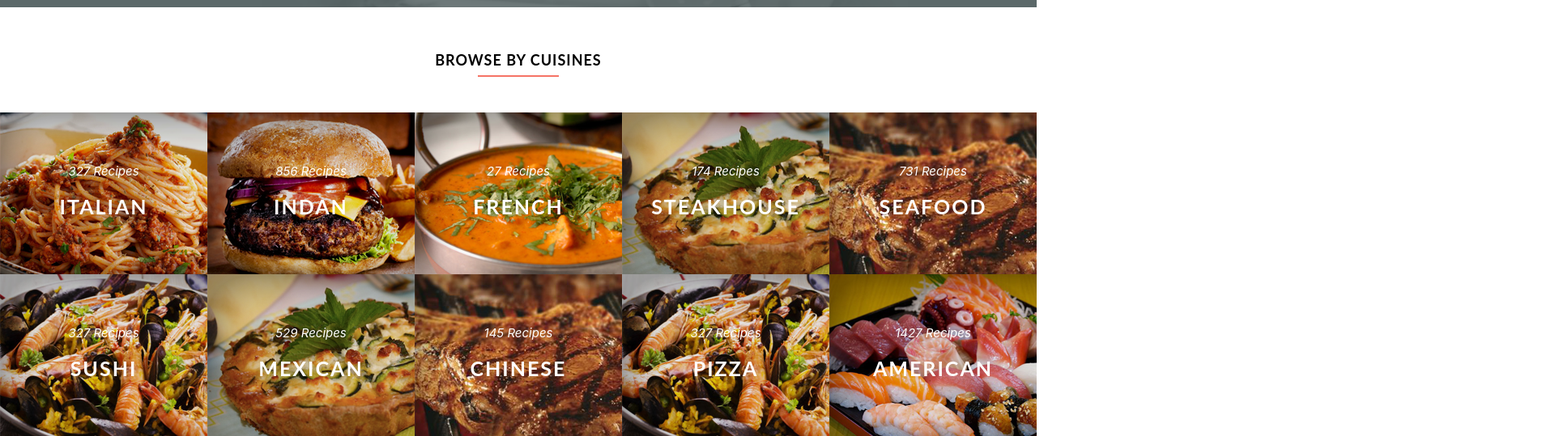
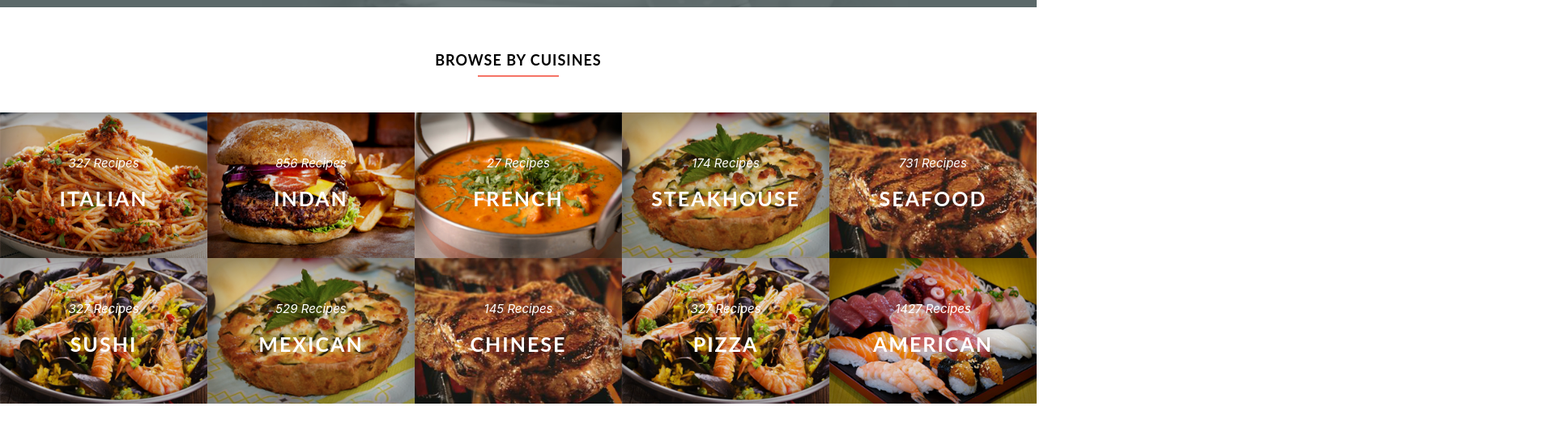
Before and after one commit to NguyenTruongGiang33/Html-Boilerplate1, a website: page src/index.html in a window 1280 px wide. Shown: the part 2395-2934 px from the top of the page at 81% size, 1920 px wide, since content can reach past the window. After the commit the page ends 2894 px from the top, so only its background shows below. Drawn offline with nearby package versions, Linux system fonts and the light colour scheme; files that its build step writes are made by us from their sources; a web font is replaced by a local one.

Commit message:
fix slice-cuisines

```diff
--- a/src/index.html
+++ b/src/index.html
@@ -172,7 +172,7 @@
         <div class="row2">
             <div class="img-eat wow flash" data-wow-duration="2s">
                 <div class="photobox__previewbox">
-                    <img src="images/eat-item-1.png"/>
+                    <img src="images/eat-item-1.png" class="item-image">
                 </div>
                 <div class="title_contai">
                     <p class="price">327 Recipes</p>
@@ -181,7 +181,7 @@
             </div>
            <div class="img-eat wow rollOut" data-wow-duration="2s">
                 <div class="photobox__previewbox">
-                    <img src="images/eat-item-10.png"/>
+                    <img src="images/eat-item-10.png" class="item-image">
                 </div>
                 <div class="title_contai">
                     <p class="price">856 Recipes</p>
@@ -190,7 +190,7 @@
             </div>
             <div class="img-eat wow rollIn" data-wow-duration="2s">
                 <div class="photobox__previewbox">
-                    <img src="images/eat-item-2.png"/>
+                    <img src="images/eat-item-2.png" class="item-image">
                 </div>
                 <div class="title_contai">
                     <p class="price">27 Recipes</p>
@@ -199,7 +199,7 @@
             </div>
             <div class="img-eat wow swing" data-wow-duration="2s">
                 <div class="photobox__previewbox">
-                    <img src="images/eat-item-3.png"/>
+                    <img src="images/eat-item-3.png" class="item-image">
                 </div>
                 <div class="title_contai">
                     <p class="price">174 Recipes</p>
@@ -208,7 +208,7 @@
             </div>
             <div class="img-eat wow slideOutRight" data-wow-duration="2s">
                 <div class="photobox__previewbox">
-                    <img src="images/eat-item-4.png"/>
+                    <img src="images/eat-item-4.png" class="item-image">
                 </div>
                 <div class="title_contai">
                     <p class="price">731 Recipes</p>
@@ -219,7 +219,7 @@
         <div class="row2">
             <div class="img-eat wow slideInLeft" data-wow-duration="2s">
                 <div class="photobox__previewbox">
-                    <img src="images/eat-item-5.png"/>
+                    <img src="images/eat-item-5.png" class="item-image">
                 </div>
                 <div class="title_contai">
                     <p class="price">327 Recipes</p>
@@ -228,7 +228,7 @@
             </div>
            <div class="img-eat wow bounceInUp" data-wow-duration="2s">
                 <div class="photobox__previewbox">
-                    <img src="images/eat-item-3.png"/>
+                    <img src="images/eat-item-3.png" class="item-image">
                 </div>
                 <div class="title_contai">
                     <p class="price">529 Recipes</p>
@@ -237,7 +237,7 @@
             </div>
             <div class="img-eat wow lightSpeedOut" data-wow-duration="2s">
                 <div class="photobox__previewbox">
-                    <img src="images/eat-item-4.png"/>
+                    <img src="images/eat-item-4.png" class="item-image">
                 </div>
                 <div class="title_contai">
                     <p class="price">145 Recipes</p>
@@ -246,7 +246,7 @@
             </div>
             <div class="img-eat wow flipOutY" data-wow-duration="2s">
                 <div class="photobox__previewbox">
-                    <img src="images/eat-item-5.png"/>
+                    <img src="images/eat-item-5.png" class="item-image">
                 </div>
                 <div class="title_contai">
                     <p class="price">327 Recipes</p>
@@ -255,7 +255,7 @@
             </div>
             <div class="img-eat wow flip" data-wow-duration="2s">
                 <div class="photobox__previewbox">
-                    <img src="images/eat-item-6.png"/>
+                    <img src="images/eat-item-6.png" class="item-image">
                 </div>
                 <div class="title_contai">
                     <p class="price">1427 Recipes</p>
--- a/src/styles/layout/_cuisines.scss
+++ b/src/styles/layout/_cuisines.scss
@@ -13,7 +13,7 @@
                     font-weight: 700;
                     margin: 50px 0;
                     position: relative;
-                    &:after {
+                    &:after{
                         content: '';
                         width: 100px;
                         height: 2px;
@@ -32,25 +32,20 @@
             .img-eat{
                 width:20%;
                 overflow:hidden;
-                height:200px;
+                height:auto;
                 background-size:cover;
                 background-repeat:no-repeat;
                 background-position: center center;
                 position:relative;
                 display: inline-block;
                 .photobox__previewbox{
-                    transition: transform 0.5s ease;
+                    .item-image{
+                        width: 100%;
+                        transition: transform 0.5s ease;
+                    }
                 }
-                .photobox__previewbox:hover {
+                .item-image:hover{
                     transform: scale(1.2);
-                }
-                img{
-                    opacity: 1;
-                    transform: translate(0,0);
-                    transition: opacity .25s ease-in-out;
-                }
-                img:hover{
-                    opacity: 1;
                 }
             }
             .title_contai{
```
Also changed, not shown: src/views/partials/cuisines.html (+10 -10 lines).
